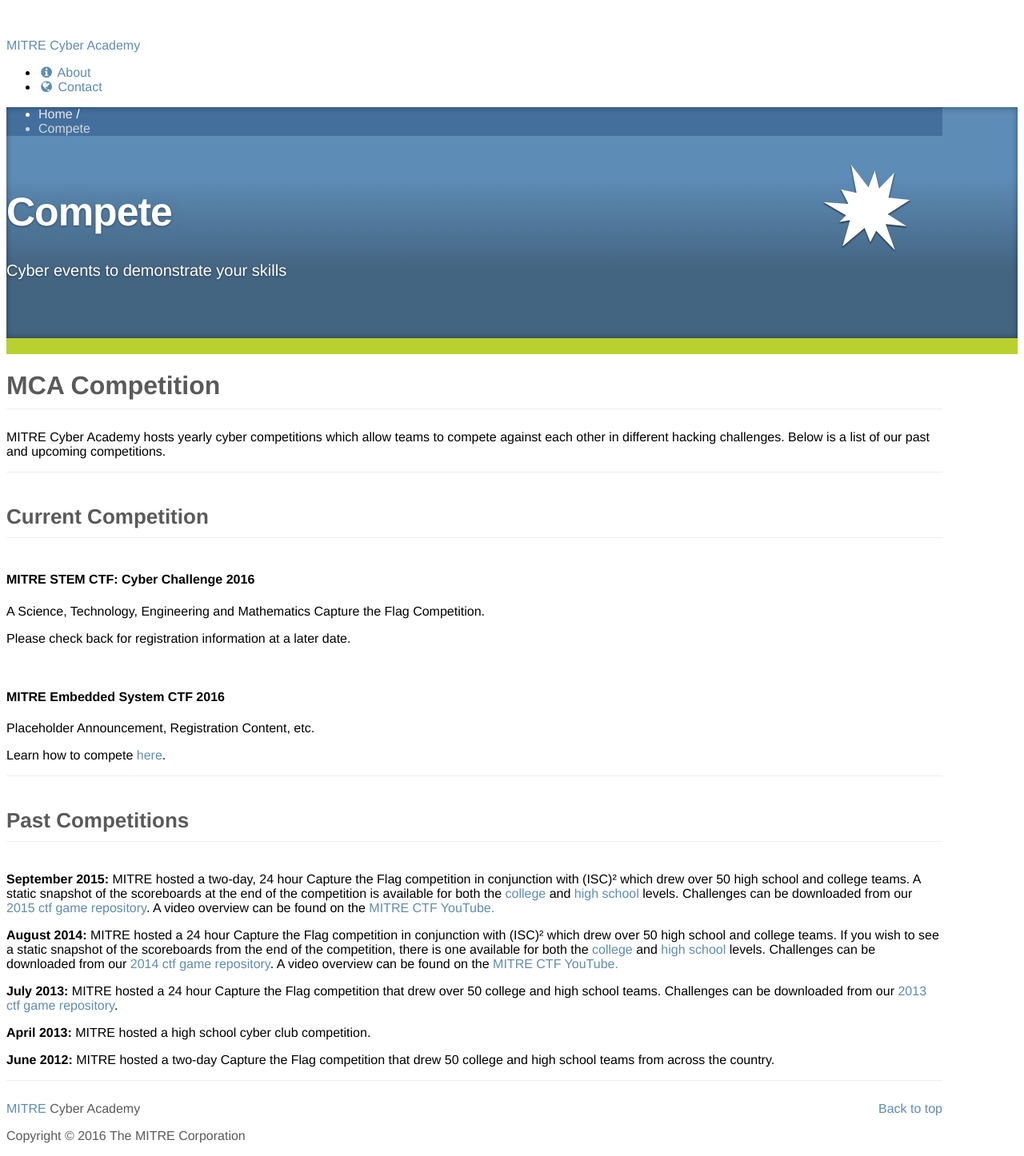
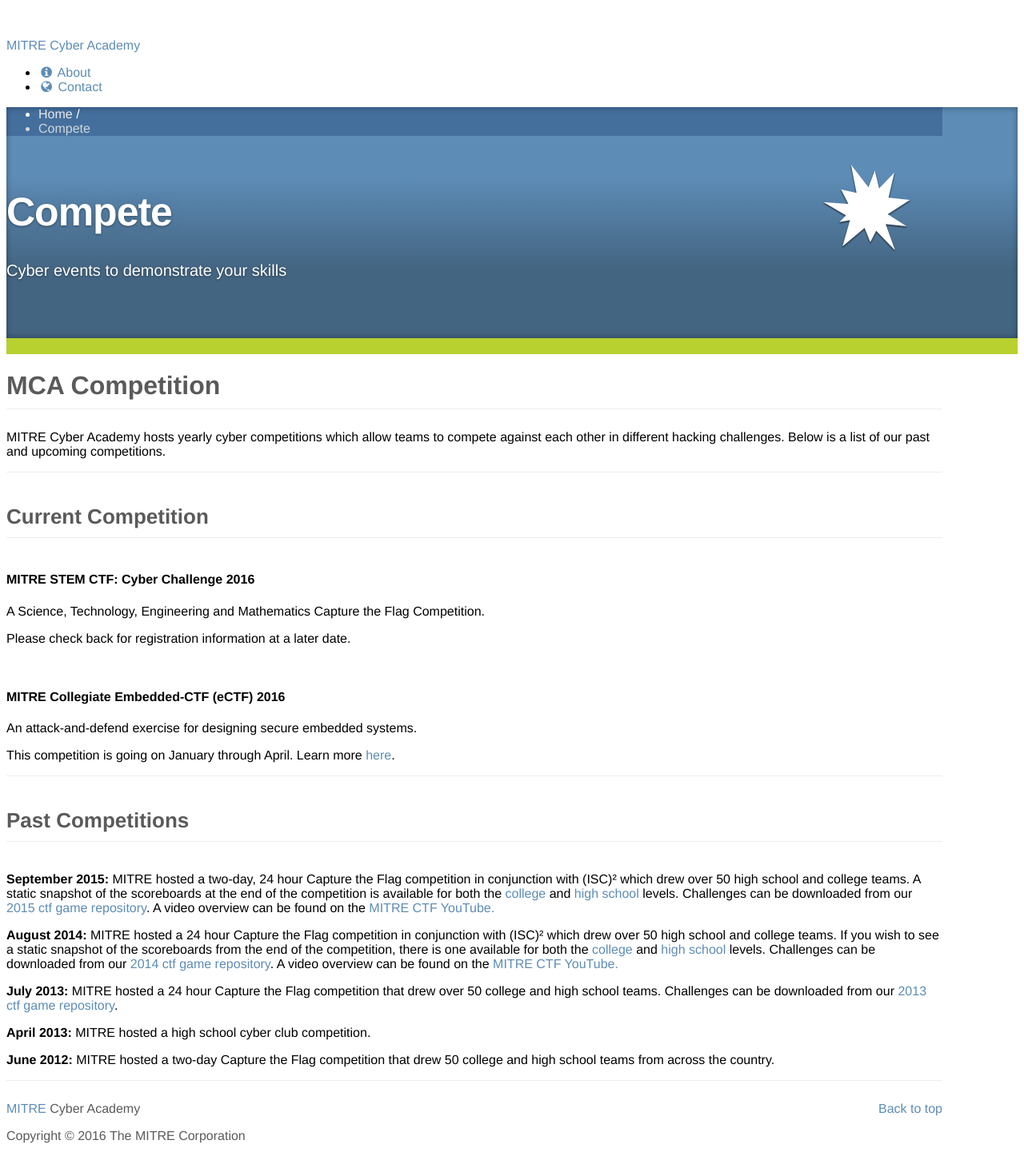
Before and after one commit to mitre-cyber-academy/mitre-cyber-academy.github.io, a Jekyll site: the page built from competitions/index.html, in a window 1280 px wide. Shown: the whole page at 80% size. Built offline with Jekyll 4.4.1, drawn with Linux system fonts in a browser that asks for light colours; nearby versions of some CDN libraries; library files that are not in the unit come from our copies; a script that is not in the unit is left out.

Commit message:
updated placeholder to actually have eCTF info

```diff
--- a/competitions/index.html
+++ b/competitions/index.html
@@ -40,9 +40,9 @@ redirect_from:
         <p>A Science, Technology, Engineering and Mathematics Capture the Flag Competition.</p>
         <p>Please check back for registration information at a later date.</p>
         <br>
-        <h4>MITRE Embedded System CTF 2016</h4>
-        <p>Placeholder Announcement, Registration Content, etc.</p>
-        <p>Learn how to compete <a href="../competitions/embedded">here</a>.</p>
+        <h4>MITRE Collegiate Embedded-CTF (eCTF) 2016</h4>
+        <p>An attack-and-defend exercise for designing secure embedded systems.</p>
+        <p>This competition is going on January through April.  Learn more <a href="../competitions/embedded">here</a>.</p>
     </div>
 
     <div class="catchphrase">
```
